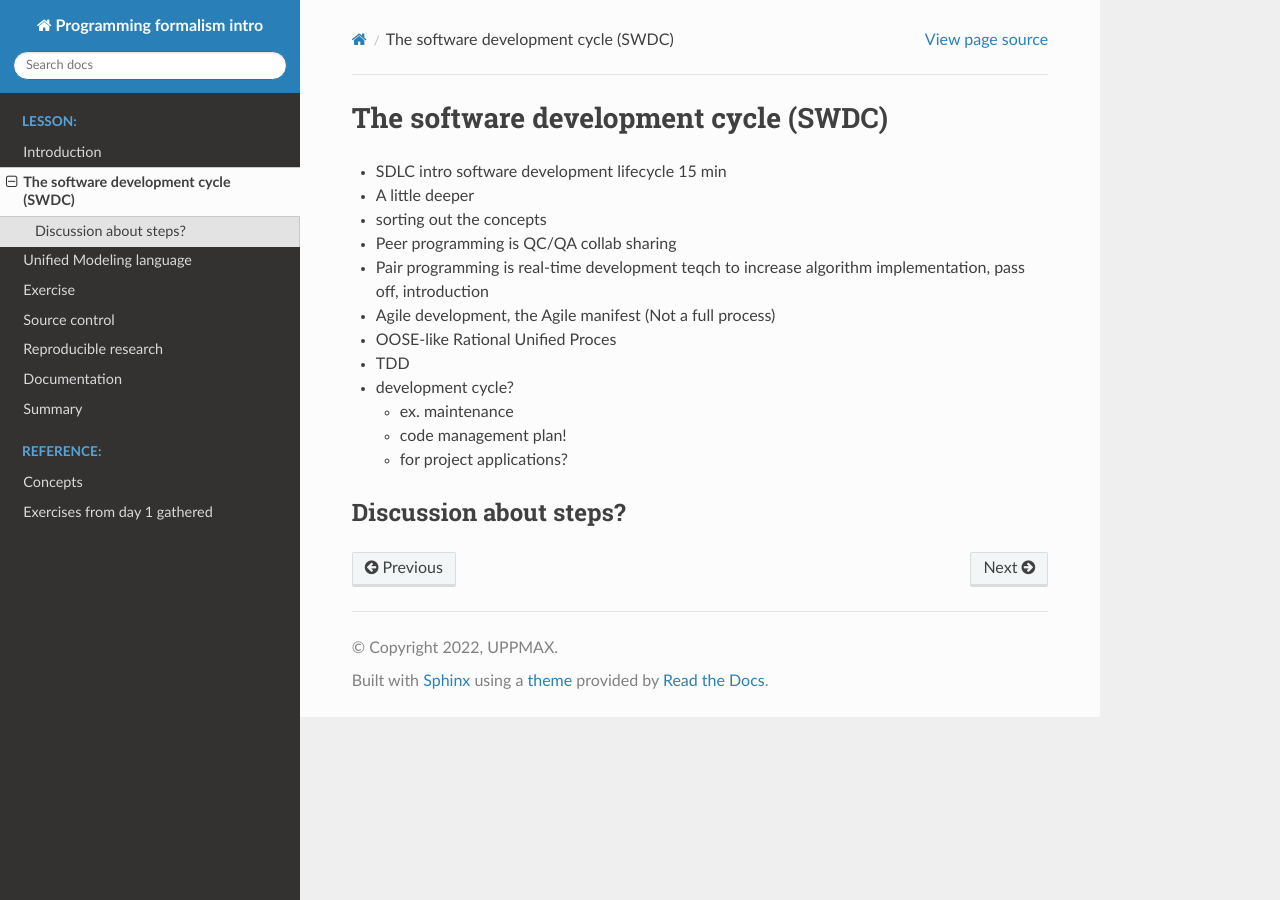
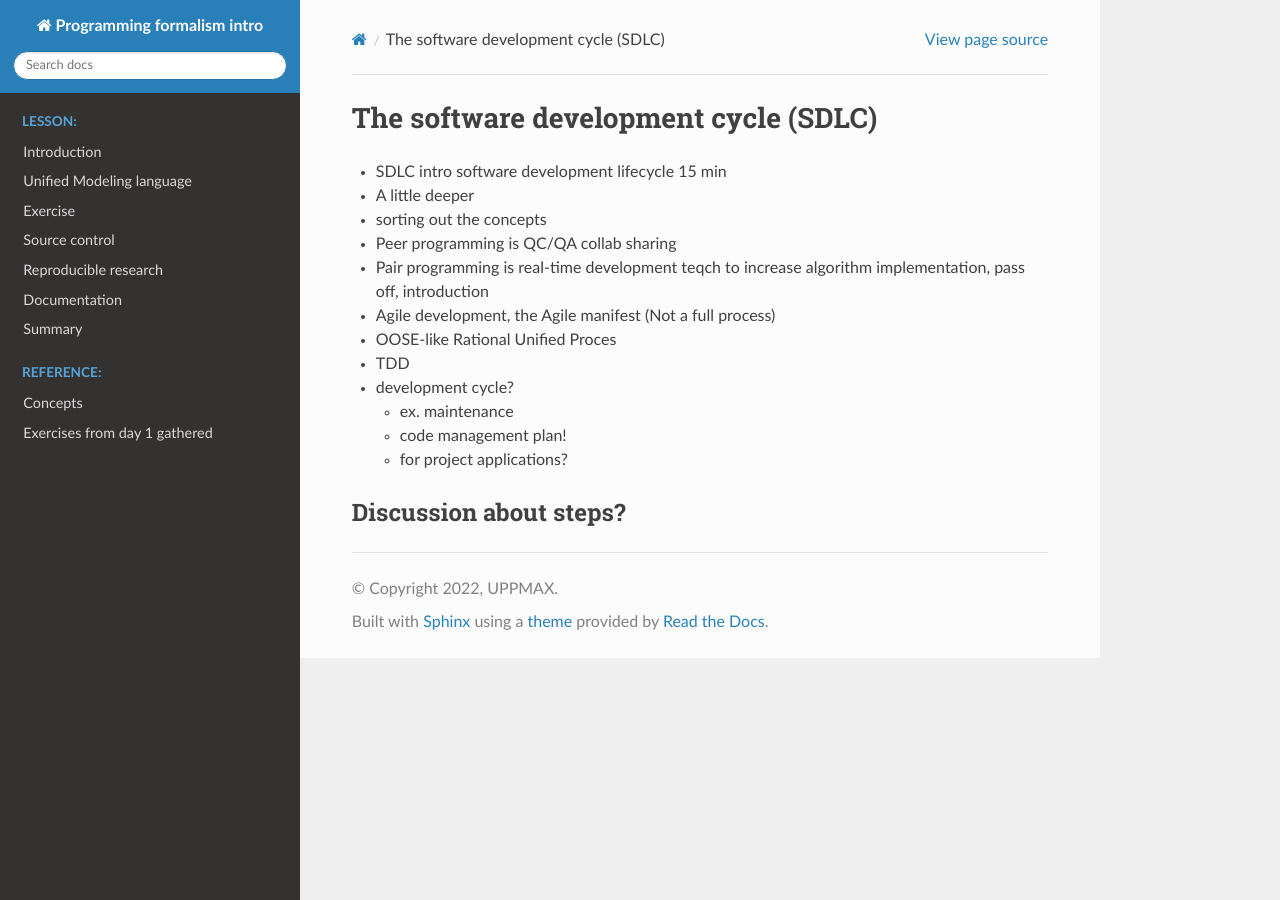
Before and after one commit to UPPMAX/programming_formalisms_intro, a Sphinx documentation site: the page built from doc/sdlc.md, in a window 1280 px wide. Built offline with Sphinx 7.4.7 and the Read the Docs theme 2.0.0, drawn with Linux system fonts in a browser that asks for light colours; pages that are not in the unit, such as notebooks, are missing from menus.

Commit message:
Update and rename swdc.md to sdlc.md

```diff
--- a/doc/swdc.md
+++ b/doc/sdlc.md
@@ -1,4 +1,4 @@
-# The software development cycle (SWDC)
+# The software development cycle (SDLC)
 
 - SDLC intro software development lifecycle 15 min
 
```
